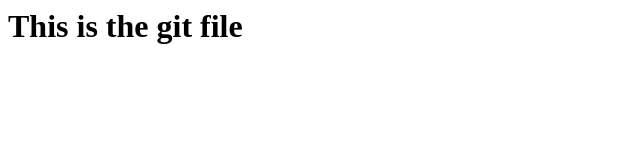
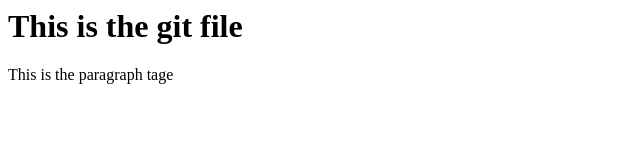
Before and after one commit to thomas-e-cowern/my-repository, a plain HTML site: page index.html in a window 1280 px wide. Shown: the whole page, without its empty margins (0-640 px from the left). Drawn offline with Linux system fonts and the light colour scheme.

Commit message:
added p tage

```diff
--- a/index.html
+++ b/index.html
@@ -1 +1,2 @@
 <h1>This is the git file</h1>
+<p> This is the paragraph tage</p>
```
